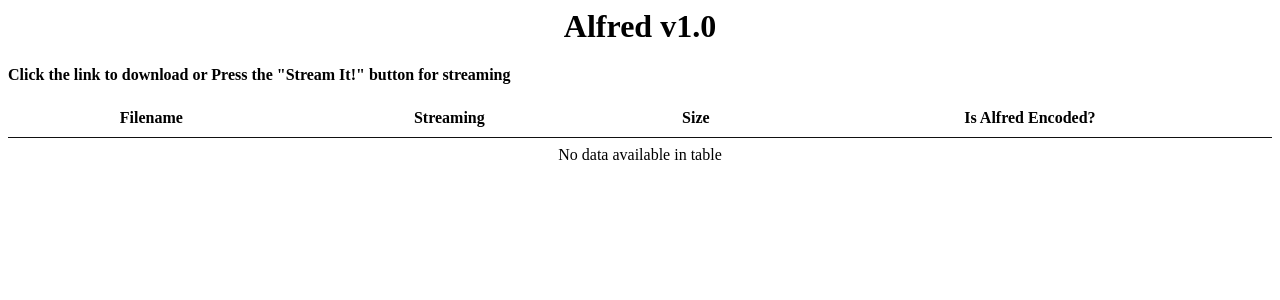
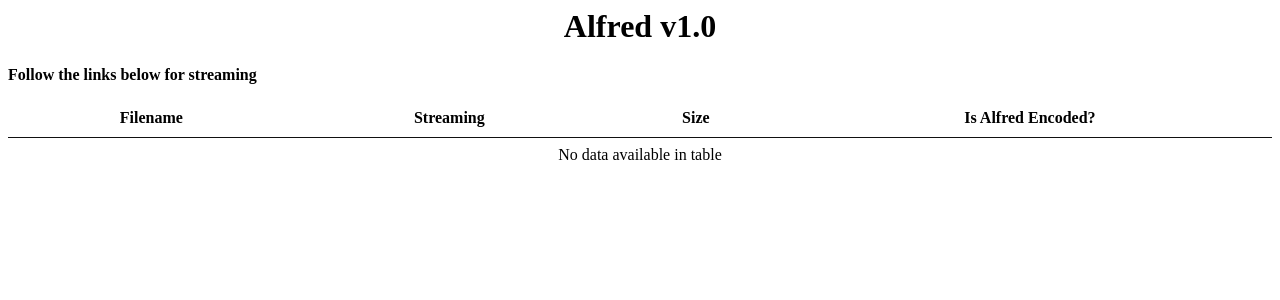
Before and after one commit to kyokley/MediaWaiter, a Flask app: template templates/display.html in a window 1280 px wide. Shown: the top 300 px of the page. Run offline with Flask 2, Linux system fonts and the light colour scheme; the template is opened without the code that fills it, so the values that code supplies are empty; parts of the project's set-up code (start-up, migrations or seed data) failed here and were passed over; some libraries are stand-ins or nearby versions.

Commit message:
Updating streaming message

```diff
--- a/templates/display.html
+++ b/templates/display.html
@@ -35,7 +35,7 @@
         <div class="container">
             <div class="well">
                 <h4 class="top-message">
-                    Click the link to download or Press the "Stream It!" button for streaming
+                    Follow the links below for streaming
                 </h4>
             </div>
             <table id="myTable" class="table table-hover dt-responsive">
```
